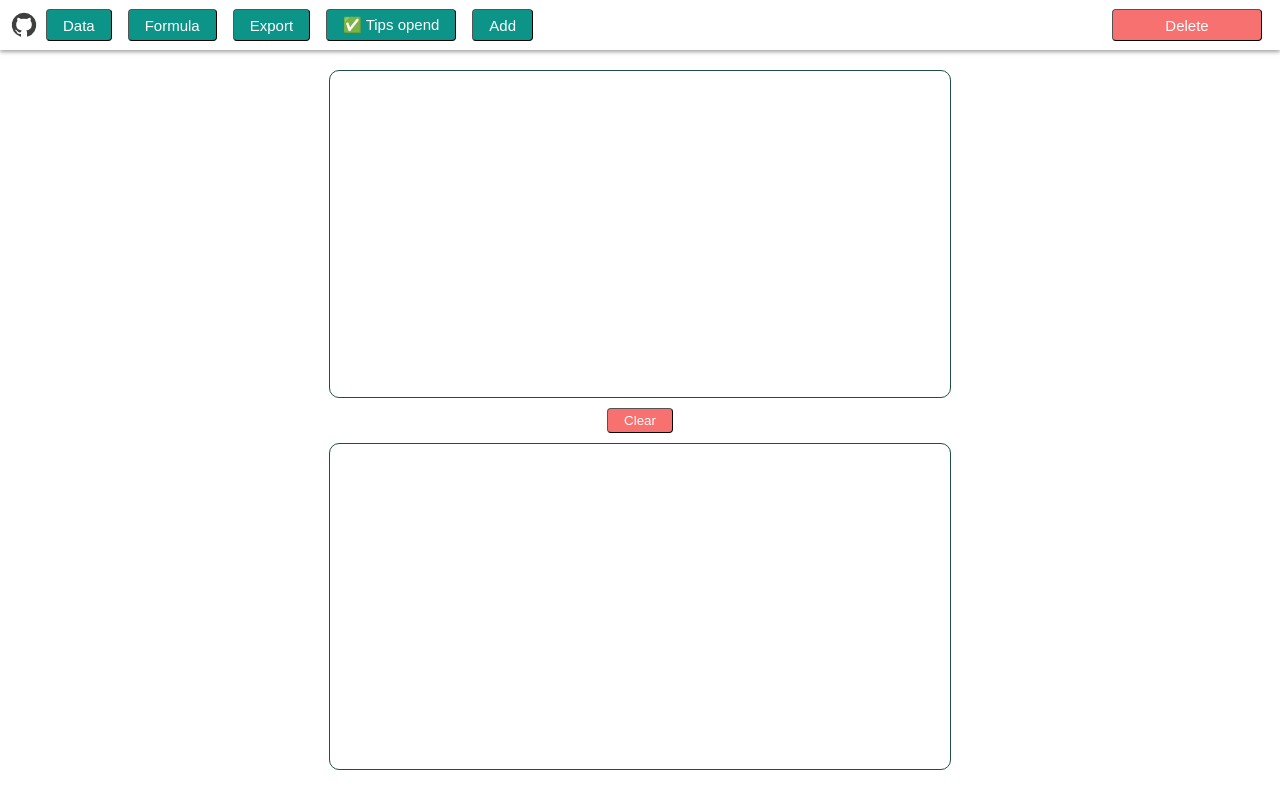
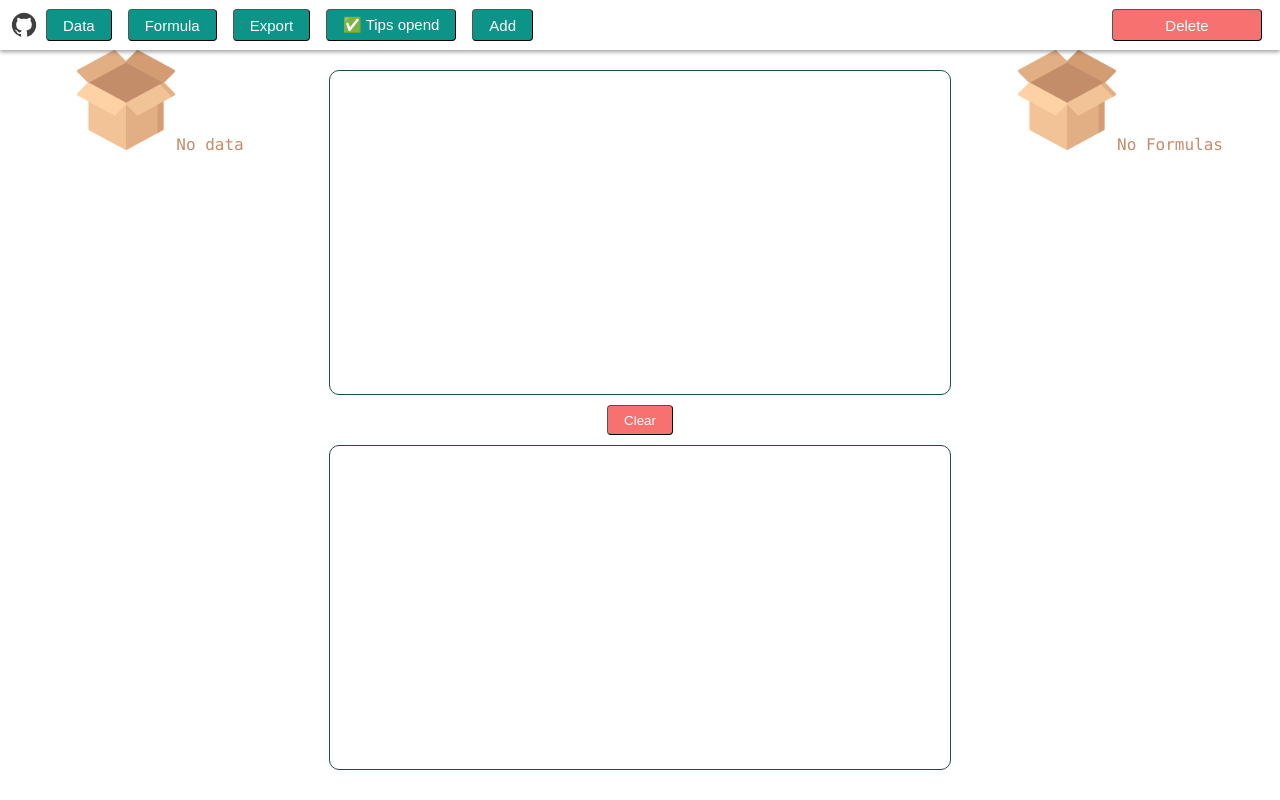
Before and after one commit to Cheng-DX/formula-editor, a Vue app: page / in a window 1280 px wide. Built offline with nearby package versions, Linux system fonts and the light colour scheme; a web font is replaced by a local one.

Commit message:
feat: add empty img when there is no data or formulas

```diff
--- /dev/null
+++ b/src/components/EmptyPanel.vue
@@ -0,0 +1,22 @@
+<script setup lang="ts">
+defineProps<{
+  text: string
+}>()
+</script>
+
+<template>
+  <div hp-100 flex-center flex-col>
+    <img class="img" src="@/assets/open-box.png" />
+    <span class="text" mt-3px>{{ text ? text : 'No Results' }}</span>
+  </div>
+</template>
+
+<style scoped>
+.img {
+  width: 100px;
+  height: 100px;
+}
+.text {
+  color: #c48d69;
+}
+</style>
--- a/src/views/EditPanel.vue
+++ b/src/views/EditPanel.vue
@@ -9,6 +9,7 @@ import {
 } from '@/core'
 
 import AddPanel from '@/components/AddPanel.vue'
+import EmptyPanel from '../components/EmptyPanel.vue'
 
 initLocalStroage()
 const { displayedData, displayedFormulas } = initDisplayedItems()
@@ -42,7 +43,7 @@ function onInput() {
   <add-panel />
   <div flex hp-100>
     <div flex hp-100 wp-25 color-white flex-col items-center scroll-y>
-      <div mt-10px wp-95>
+      <div key="data" v-if="displayedData.length > 0" mt-10px wp-95>
         <div
           v-for="item of displayedData"
           :key="item.code"
@@ -62,18 +63,19 @@ function onInput() {
           <span wp-40 class="data-card-item">{{ item.name }}</span>
         </div>
       </div>
+      <empty-panel text="No data" key="data-empty" v-else />
     </div>
 
     <div flex flex-col items-center flex-grow m-10px r-10>
       <textarea @input="onInput" v-model="input" class="area" />
       <div>
-        <button @click="clear" btn bg-red hover:bg-red-500>Clear</button>
+        <button @click="clear" btn bg-red hover:bg-red-500 h-30px>Clear</button>
       </div>
       <textarea v-model="output" class="area" />
     </div>
 
     <div flex hp-100 wp-25 flex-col items-center scroll-y>
-      <div mt-10px wp-95>
+      <div key="formula" v-if="displayedFormulas.length > 0" mt-10px wp-95>
         <div
           v-for="item of displayedFormulas"
           flex
@@ -94,6 +96,7 @@ function onInput() {
           </span>
         </div>
       </div>
+      <empty-panel text="No Formulas" key="formula-empty" v-else />
     </div>
   </div>
 </template>
```
Also changed, not shown: src/assets/open-box.png (added).
